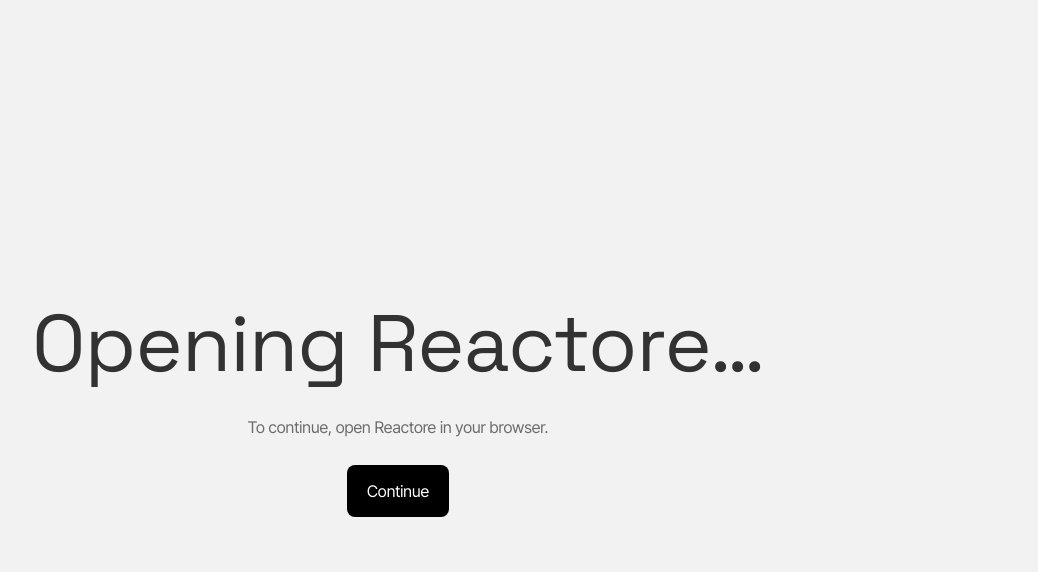
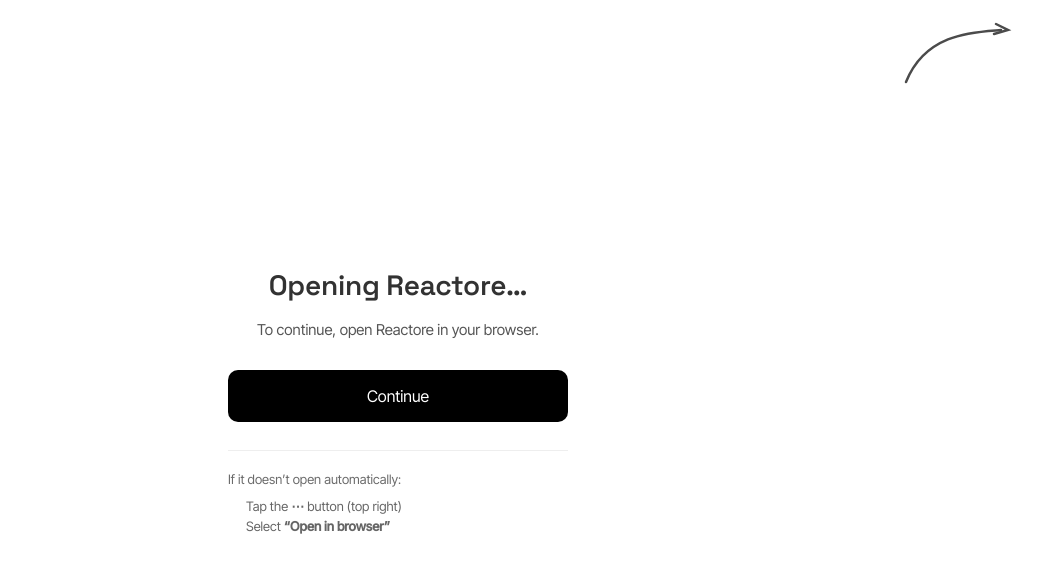
Before and after one commit to Allfrenk/reactore, a React (Vite) app: page /open in a window 1280 px wide. Shown: the top 572 px of the page, without its empty margins (242-1280 px from the left). Built offline with nearby package versions, Linux system fonts and the light colour scheme; no server answers.

Commit message:
fix(oauth): REFINED

```diff
--- a/src/open-redirect/OpenRedirectPage.tsx
+++ b/src/open-redirect/OpenRedirectPage.tsx
@@ -1,40 +1,146 @@
+import { useEffect } from 'react'
+
+function isIOS() {
+  return /iPhone|iPad|iPod/i.test(navigator.userAgent)
+}
+
+function isLinkedInWebView() {
+  return /LinkedInApp/i.test(navigator.userAgent)
+}
+
 export function OpenRedirectPage() {
-  const handleOpen = () => {
-    window.open(window.location.origin, '_blank')
+  const target = window.location.origin
+
+  // 🔹 Tentativo automatico iOS 17+ (best effort)
+  useEffect(() => {
+    if (isIOS() && isLinkedInWebView()) {
+      try {
+        window.location.href = `x-safari-${target}`
+      } catch {
+        // fallback silenzioso
+      }
+    }
+  }, [target])
+
+  const handleContinue = () => {
+    window.open(target, '_blank')
   }
 
   return (
     <div
       style={{
         height: '100vh',
+        width: '100vw',
+        background: '#fff',
         display: 'flex',
-        flexDirection: 'column',
         alignItems: 'center',
         justifyContent: 'center',
-        textAlign: 'center',
+        position: 'relative',
         padding: 24,
+        boxSizing: 'border-box',
       }}
     >
-      <h1 style={{ marginBottom: 12 }}>Opening Reactore…</h1>
+      {/* DOODLE ARROW */}
+      <svg
+        width="140"
+        height="90"
+        viewBox="0 0 140 90"
+        style={{
+          position: 'absolute',
+          top: 12,
+          right: 12,
+          opacity: 0.7,
+          pointerEvents: 'none',
+        }}
+      >
+        {/* curva principale */}
+        <path
+          d="M20 70
+             C 40 20,
+               90 20,
+               115 18"
+          stroke="#000"
+          strokeWidth="2.5"
+          fill="none"
+          strokeLinecap="round"
+        />
 
-      <p style={{ marginBottom: 24 }}>
+        {/* punta freccia */}
+        <path
+          d="M110 12
+             L 122 18
+             L 108 22"
+          stroke="#000"
+          strokeWidth="2.5"
+          fill="none"
+          strokeLinecap="round"
+        />
+      </svg>
+
+      {/* CONTENUTO */}
+      <div
+        style={{
+          maxWidth: 340,
+          width: '100%',
+          textAlign: 'center',
+        }}
+      >
+        <h1
+          style={{
+            fontSize: 28,
+            fontWeight: 600,
+            marginBottom: 12,
+          }}
+        >
+          Opening Reactore…
+        </h1>
+
+        <p
+          style={{
+            fontSize: 15,
+            color: '#555',
+            marginBottom: 28,
+          }}
+        >
           To continue, open Reactore in your browser.
         </p>
 
         <button
-        onClick={handleOpen}
+          onClick={handleContinue}
           style={{
-          padding: '14px 20px',
+            padding: '14px 22px',
             fontSize: 16,
-          borderRadius: 8,
+            borderRadius: 10,
             border: 'none',
             background: '#000',
             color: '#fff',
             cursor: 'pointer',
+            width: '100%',
           }}
         >
           Continue
         </button>
+
+        {/* MICRO GUIDA */}
+        <div
+          style={{
+            marginTop: 28,
+            paddingTop: 18,
+            borderTop: '1px solid #eee',
+            fontSize: 13,
+            color: '#666',
+            textAlign: 'left',
+          }}
+        >
+          <p style={{ marginBottom: 8 }}>
+            If it doesn’t open automatically:
+          </p>
+          <ol style={{ paddingLeft: 18, margin: 0 }}>
+            <li>Tap the <strong>⋯</strong> button (top right)</li>
+            <li>Select <strong>“Open in browser”</strong></li>
+          </ol>
+        </div>
+      </div>
     </div>
   )
 }
```
Lines whose indentation alone changed are shown as unchanged.
